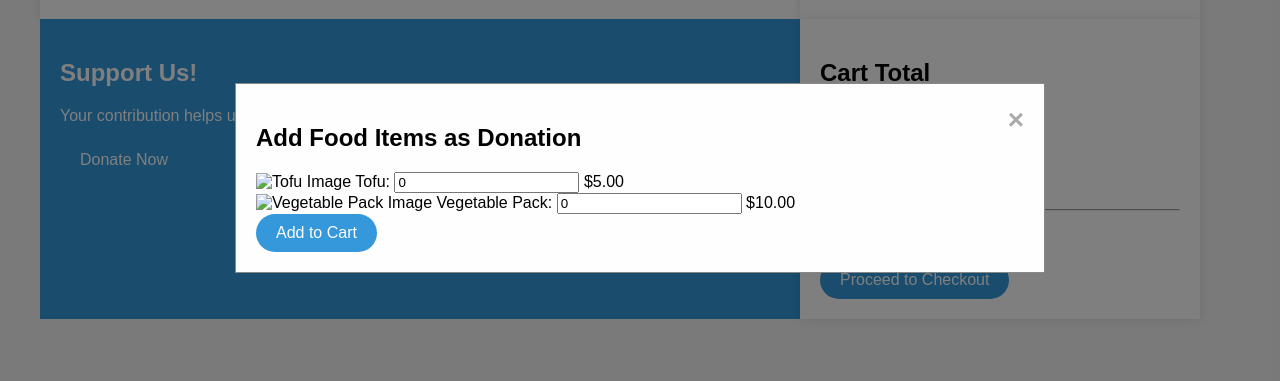
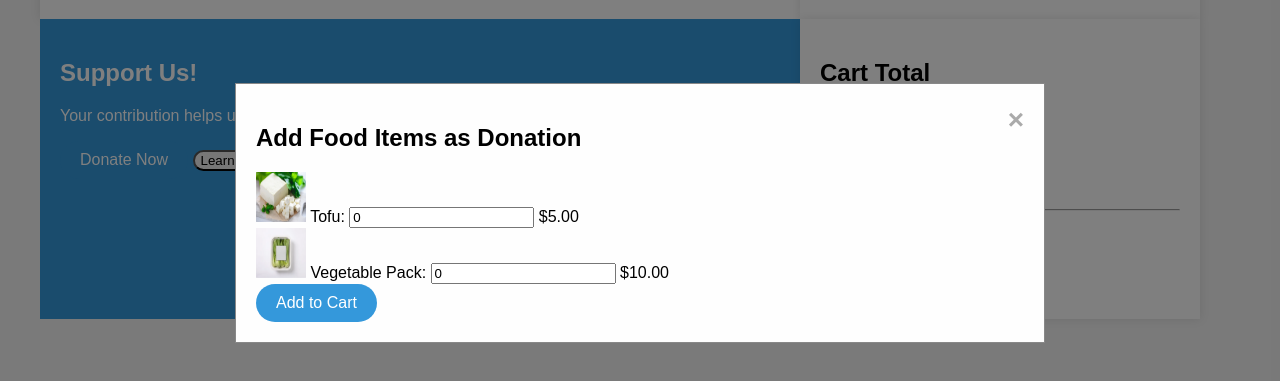
Before and after one commit to JulienSLuk/proid, a plain HTML site: page donateExtension.html in a window 1280 px wide. Both pictures are taken after a click on the button "Donate Now". Shown: the part 109-490 px from the top of the page. Drawn offline with Linux system fonts and the light colour scheme.

Commit message:
added learn more button

```diff
--- a/donateExtension.html
+++ b/donateExtension.html
@@ -23,6 +23,7 @@
       <h2>Support Us!</h2>
       <p>Your contribution helps us continue our mission.</p>
       <button class="button oval-button" id="donateButton">Donate Now</button>
+      <button class="learn-more oval-button" onclick="openLearnMore()">Learn More</button>
     </div>
 
     <div class="cart-total">
@@ -44,14 +45,14 @@
 
       <form id="donationForm">
         <div class="item-option">
-          <img src="tofu_image.jpg" alt="Tofu Image" width="50" height="50">
+          <img src="tofu_image.png" alt="Tofu Image" width="50" height="50">
           <label for="tofu">Tofu:</label>
           <input type="number" id="tofuQuantity" name="tofuQuantity" min="0" value="0">
           <span class="price">$5.00</span>
         </div>
 
         <div class="item-option">
-          <img src="vegetable_pack_image.jpg" alt="Vegetable Pack Image" width="50" height="50">
+          <img src="vegetable_pack_image.png" alt="Vegetable Pack Image" width="50" height="50">
           <label for="vegetablePack">Vegetable Pack:</label>
           <input type="number" id="vegetablePackQuantity" name="vegetablePackQuantity" min="0" value="0">
           <span class="price">$10.00</span>
--- a/script.js
+++ b/script.js
@@ -73,3 +73,9 @@ function addToCart() {
     const donationTotalElement = document.querySelector(".donation-total");
     donationTotalElement.textContent = `Donation Total: $${total.toFixed(2)}`;
   }
+
+  function openLearnMore() {
+    // Add your logic to handle the "Learn More" button click event
+    // For example, you can open a new window, redirect to a learn more page, or display additional information.
+    alert("Learn more functionality coming soon!");
+  }
```
